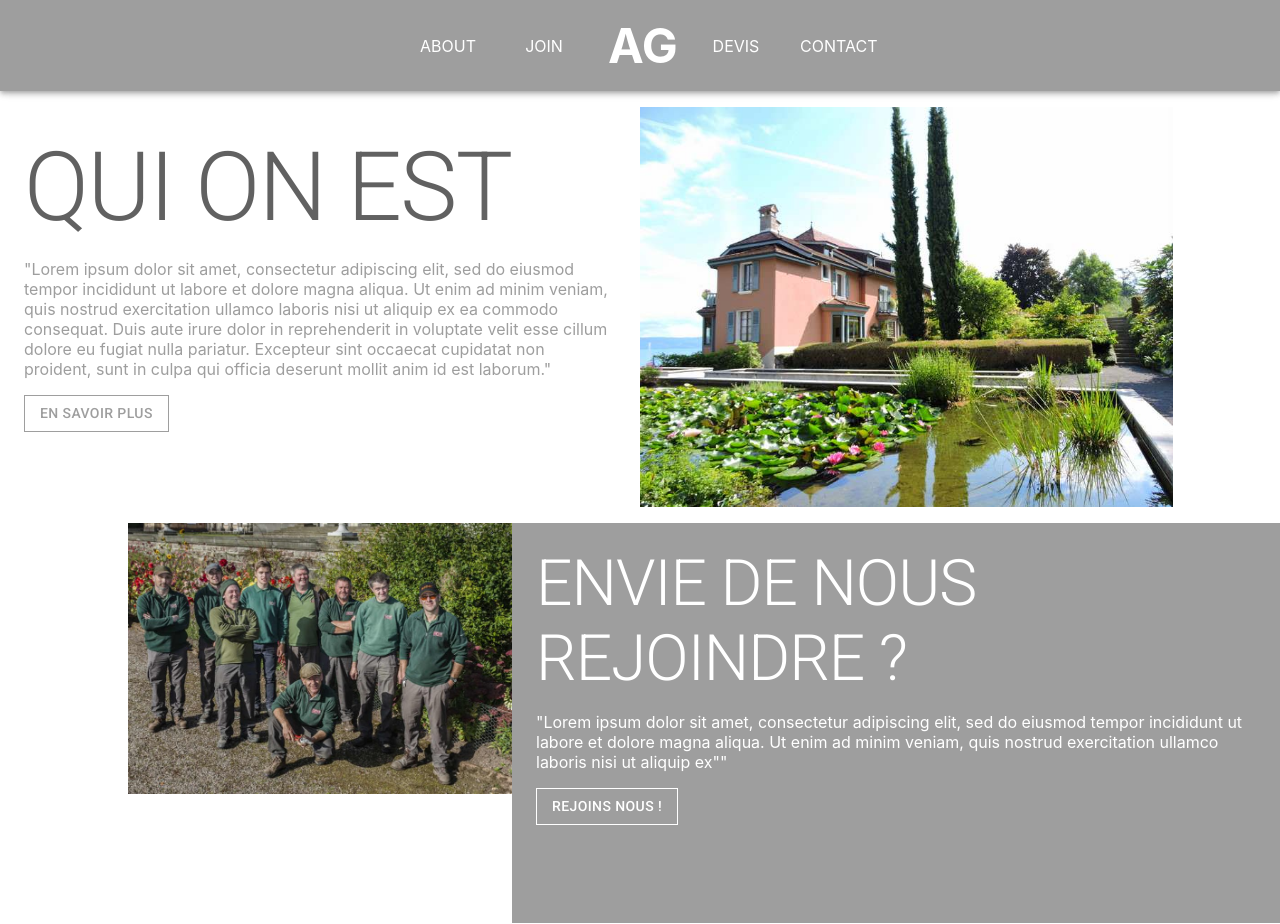
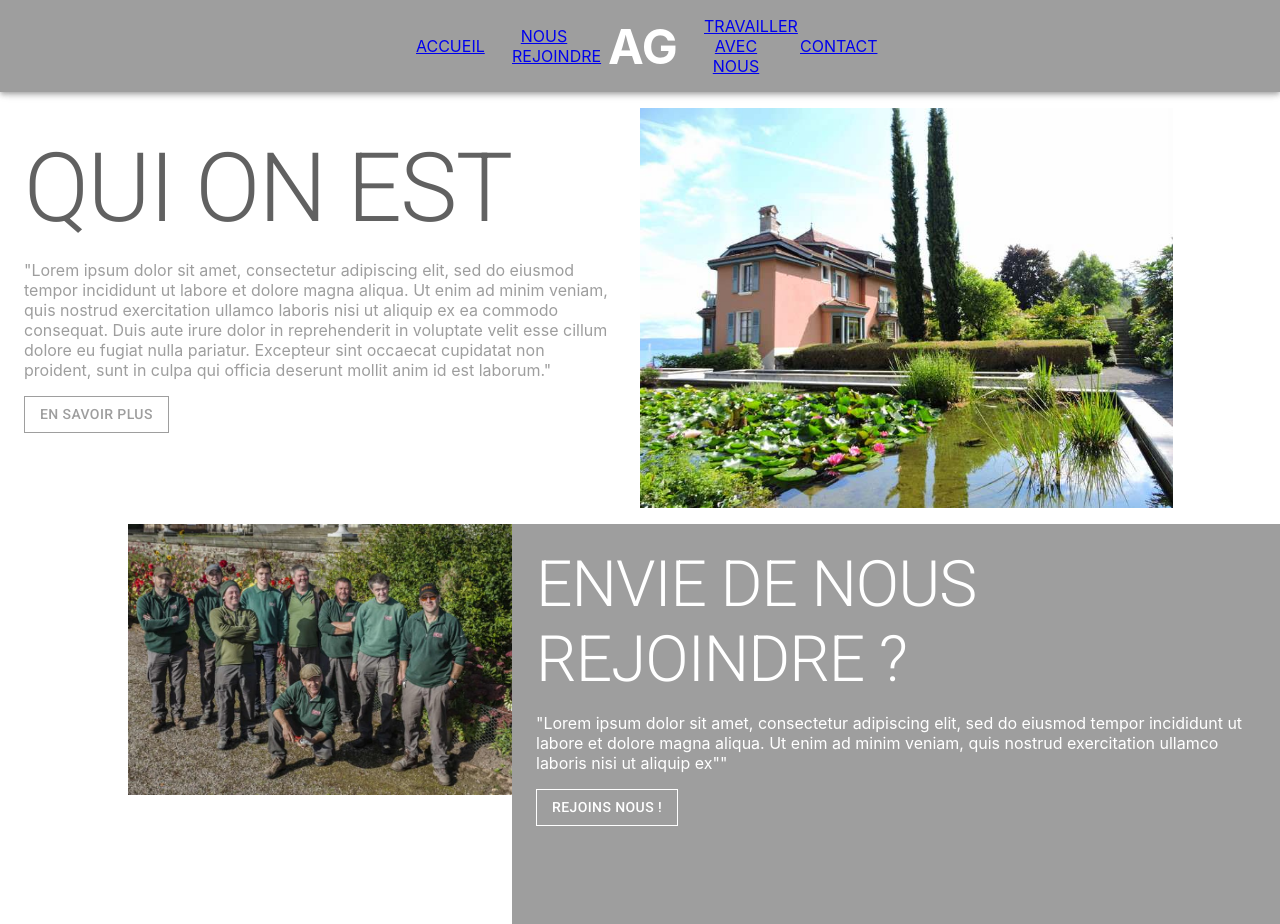
Before and after one commit to JeanAxl/legendary-carnival, a React (Create React App) app: page / in a window 1280 px wide. Built offline with nearby package versions, Linux system fonts and the light colour scheme.

Commit message:
adds router

```diff
--- a/src/App.tsx
+++ b/src/App.tsx
@@ -1,15 +1,23 @@
 import React, { Fragment } from "react";
 import "./App.css";
-
+import { BrowserRouter as Router, Switch, Route } from "react-router-dom";
 import { AppBar } from "./components/app-bar/AppBar";
 import { HomePage } from "./components/home/HomePage";
+import { JoinUsPage } from "./components/join-us/JoinUsPage";
 
 const App: React.FC = () => {
   return (
-    <Fragment>
+    <Router>
       <AppBar />
-      <HomePage />
-    </Fragment>
+      <Switch>
+        <Route path={"/join-us"}>
+          <JoinUsPage />
+        </Route>
+        <Route path={"/"}>
+          <HomePage />
+        </Route>
+      </Switch>
+    </Router>
   );
 };
 
--- a/src/components/app-bar/AppBar.tsx
+++ b/src/components/app-bar/AppBar.tsx
@@ -4,6 +4,7 @@ import { createStyles, Theme } from "@material-ui/core";
 
 import MUIAppBar from "@material-ui/core/AppBar";
 import { grey } from "@material-ui/core/colors";
+import { AppLink } from "./AppLink";
 
 const useStyles = makeStyles((theme: Theme) =>
   createStyles({
@@ -35,11 +36,11 @@ export const AppBar: React.FC = () => {
   return (
     <MUIAppBar position="sticky">
       <div className={classes.root}>
-        <div className={classes.link}>About</div>
-        <div className={classes.link}>Join</div>
+        <AppLink url={"/"} label={"Accueil"} />
+        <AppLink url={"/join-us"} label={"Nous rejoindre"} />
         <div className={classes.logo}>AG</div>
-        <div className={classes.link}>devis</div>
-        <div className={classes.link}>contact</div>
+        <AppLink url={"/work-with-us"} label={"Travailler avec nous"} />
+        <AppLink url={"/contact"} label={"Contact"} />
       </div>
     </MUIAppBar>
   );
--- a/src/components/app-bar/AppLink.tsx
+++ b/src/components/app-bar/AppLink.tsx
@@ -1,11 +1,30 @@
 import React from "react";
 import { Link } from "react-router-dom";
+import makeStyles from "@material-ui/core/styles/makeStyles";
+import { createStyles, Theme } from "@material-ui/core";
 
 type AppLinkProps = {
   url: string;
   label: string;
 };
 
+const useStyles = makeStyles((theme: Theme) =>
+  createStyles({
+    root: {
+      textTransform: "uppercase",
+      textAlign: "center",
+      width: "5%",
+      margin: theme.spacing(2),
+    },
+  }),
+);
+
 export const AppLink: React.FC<AppLinkProps> = ({ url, label }) => {
-  return <Link to={url}>{label}</Link>;
+  const classes = useStyles();
+
+  return (
+    <div className={classes.root}>
+      <Link to={url}>{label}</Link>
+    </div>
+  );
 };
```
